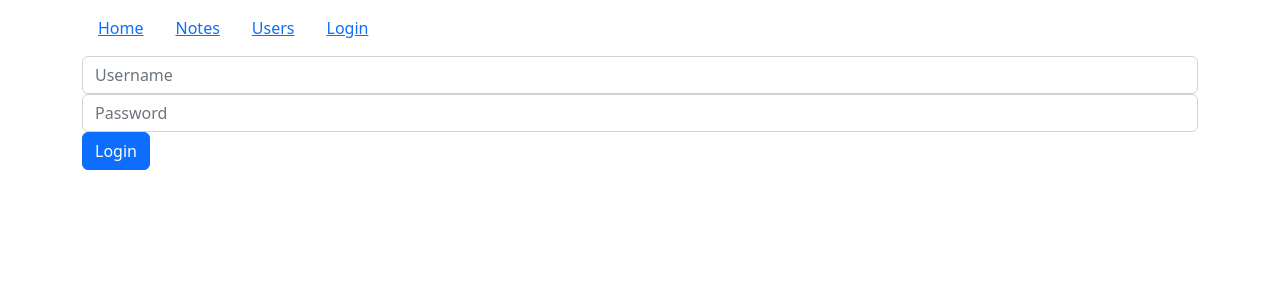
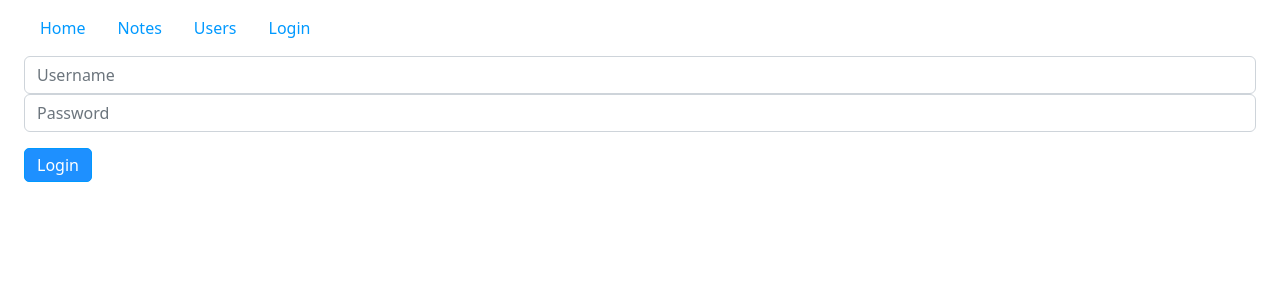
Before and after one commit to mateQF/App-notes-mono-repo, a React (Create React App) app in the folder app/: page /login in a window 1280 px wide. Shown: the top 300 px of the page. Built offline with nearby package versions, Linux system fonts and the light colour scheme; no server answers.

Commit message:
material ui and styled components

```diff
--- a/app/package.json
+++ b/app/package.json
@@ -3,6 +3,7 @@
   "version": "0.1.0",
   "private": true,
   "dependencies": {
+    "@material-ui/core": "4.12.4",
     "@testing-library/user-event": "14.4.3",
     "axios": "1.3.3",
     "bootstrap": "5.2.3",
@@ -14,6 +15,7 @@
     "react-router": "6.8.1",
     "react-router-dom": "6.8.1",
     "react-scripts": "5.0.1",
+    "styled-components": "^5.3.6",
     "web-vitals": "3.1.1"
   },
   "scripts": {
--- a/app/public/index.html
+++ b/app/public/index.html
@@ -9,6 +9,7 @@
       name="description"
       content="Web site created using create-react-app"
     />
+    <link rel="stylesheet" href="https://fonts.googleapis.com/css?family=Roboto:300:400:500:700&display=swap">
     <link rel="apple-touch-icon" href="%PUBLIC_URL%/logo192.png" />
 
     <link rel="manifest" href="%PUBLIC_URL%/manifest.json" />
--- a/app/src/App.js
+++ b/app/src/App.js
@@ -1,11 +1,13 @@
 import React from 'react'
-import { Link, BrowserRouter, Route, Routes, Navigate } from 'react-router-dom'
+import { BrowserRouter, Route, Routes, Navigate } from 'react-router-dom'
 import Notes from './Notes'
 import { NoteDetail } from './components/NoteDetail'
 import Login from './Login'
 import { useUser } from './hooks/useUser'
 import { useNotes } from './hooks/useNotes'
 import { Navbar, Nav } from 'react-bootstrap'
+import Container from '@material-ui/core/Container'
+import { StyledLink } from './components/StyledLink'
 
 const Home = () => <h1>Home</h1>
 
@@ -21,25 +23,25 @@ const App = () => {
 
   return (
     <BrowserRouter>
-      <div className='container'>
+      <Container>
         <Navbar collapseOnSelect expand='lg' bg='white' variant='white'>
           <Navbar.Toggle aria-controls='responsive-navbar-nav' />
           <Navbar.Collapse>
             <Nav>
               <Nav.Link>
-                <Link to='/' style={inlineStyles}>Home</Link>
+                <StyledLink to='/' style={inlineStyles}>Home</StyledLink>
               </Nav.Link>
               <Nav.Link>
-                <Link to='/notes' style={inlineStyles}>Notes</Link>
+                <StyledLink to='/notes' style={inlineStyles}>Notes</StyledLink>
               </Nav.Link>
               <Nav.Link>
-                <Link to='/users' style={inlineStyles}>Users</Link>
+                <StyledLink to='/users' style={inlineStyles}>Users</StyledLink>
               </Nav.Link>
               <Nav.Link>
                 {
                   user
                     ? <em>Logged as {user.name}</em>
-                    : <Link to='/login' style={inlineStyles}>Login</Link>
+                    : <StyledLink to='/login' style={inlineStyles}>Login</StyledLink>
                 }
               </Nav.Link>
             </Nav>
@@ -56,7 +58,7 @@ const App = () => {
           />
           <Route path='/' element={<Home />} />
         </Routes>
-      </div>
+      </Container>
     </BrowserRouter>
   )
 }
--- a/app/src/Notes.js
+++ b/app/src/Notes.js
@@ -2,10 +2,10 @@ import './App.css'
 import { useState } from 'react'
 import { useNotes } from './hooks/useNotes'
 import { Note } from './components/Note'
+import Login from './Login'
 import CreateNoteForm from './components/CreateNoteForm'
-import Login from './Login'
 import { useUser } from './hooks/useUser'
-import Table from 'react-bootstrap/Table'
+import { TableContainer, Table, TableBody, TableRow } from '@material-ui/core'
 
 export default function Notes () {
   const { notes, addNote, toggleImportanceOf } = useNotes()
@@ -31,20 +31,26 @@ export default function Notes () {
               addNote={addNote}
               handleLogOut={logout}
             />
-            <Table striped>
-              <tbody>
-                {notes.map((note) => (
-                  <tr key={note.id}>
-                    <Note key={note.id} note={note} toggleImportance={() => { toggleImportanceOfNote(note.id) }} />
-                  </tr>
-                ))}
-              </tbody>
-            </Table>
+            <TableContainer>
+              <Table>
+                <TableBody>
+                  {notes.map((note) => (
+                    <TableRow key={note.id}>
+                      <Note key={note.id} note={note} toggleImportance={() => { toggleImportanceOfNote(note.id) }} />
+                    </TableRow>
+                  ))}
+                </TableBody>
+              </Table>
+            </TableContainer>
           </>
           )
         : (<Login />)}
-      <div className='error'>
-        {error ? <span style={{ color: 'red' }}>{error}</span> : ''}
+      <div>
+        {
+          error
+            ? <span className='error'>{error}</span>
+            : ' '
+        }
       </div>
     </div>
   )
--- /dev/null
+++ b/app/src/components/Button.js
@@ -0,0 +1,18 @@
+import styled from 'styled-components'
+
+export const Button = styled.button`
+    background: dodgerblue;
+    color: white;
+    cursor: pointer;
+    font-size: 1em;
+    margin-top: 1em;
+    padding: 4px 12px;
+    border: 1px solid #09f;
+    border-radius: 5px;
+    transition: all .5s;
+
+    &:hover {
+        background-color: white;
+        color: dodgerblue;
+    }
+`
--- a/app/src/components/LoginForm.js
+++ b/app/src/components/LoginForm.js
@@ -1,6 +1,7 @@
 import React from 'react'
 import { useField } from '../hooks/useField'
-import { Button, Form } from 'react-bootstrap'
+import { Form } from 'react-bootstrap'
+import { Button } from './Button'
 
 export default function LoginForm ({ handleSubmit }) {
   const username = useField({ type: 'text' })
@@ -23,6 +24,7 @@ export default function LoginForm ({ handleSubmit }) {
         />
       </Form.Group>
       <Button id='form-login-button' type='submit'>Login</Button>
+
     </Form>
   )
 }
--- a/app/src/components/Note.js
+++ b/app/src/components/Note.js
@@ -1,6 +1,6 @@
 import React from 'react'
 import { Link } from 'react-router-dom'
-import { Button } from 'react-bootstrap'
+import { TableCell, Button } from '@material-ui/core'
 
 export const Note = ({ note, toggleImportance }) => {
   const label = note.important
@@ -9,12 +9,16 @@ export const Note = ({ note, toggleImportance }) => {
 
   return (
     <>
-      <td className='note'>
+      <TableCell className='note'>
         <Link to={`/notes/${note.id}`}>{note.content}</Link>
-      </td>
-      <td>
-        <Button onClick={toggleImportance}>{label}</Button>
-      </td>
+      </TableCell>
+      <TableCell>
+        {
+          label === 'make not important'
+            ? <Button variant='contained' color='secondary' onClick={toggleImportance}>{label}</Button>
+            : <Button variant='contained' color='primary' onClick={toggleImportance}>{label}</Button>
+        }
+      </TableCell>
     </>
   )
 }
--- /dev/null
+++ b/app/src/components/StyledLink.js
@@ -0,0 +1,11 @@
+import styled from 'styled-components'
+import { Link } from 'react-router-dom'
+
+export const StyledLink = styled(Link)`
+    text-decoration: none;
+    color: #09f;
+
+    &:hover {
+        border-bottom: 2px #09f;
+    }
+`
--- a/app/src/index.css
+++ b/app/src/index.css
@@ -11,3 +11,18 @@ code {
   font-family: source-code-pro, Menlo, Monaco, Consolas, 'Courier New',
     monospace;
 }
+
+.note {
+  color: grey;
+  padding-top: 3px;
+  font-size: 15px;
+}
+
+.error {
+  color: red;
+  font-size: 20px;
+  border-style: solid;
+  border-radius: 5px;
+  padding: 10px;
+  margin-bottom: 10px;
+}
```
Also changed, not shown: 1 other file (tests, documents, lock files or other folders).
